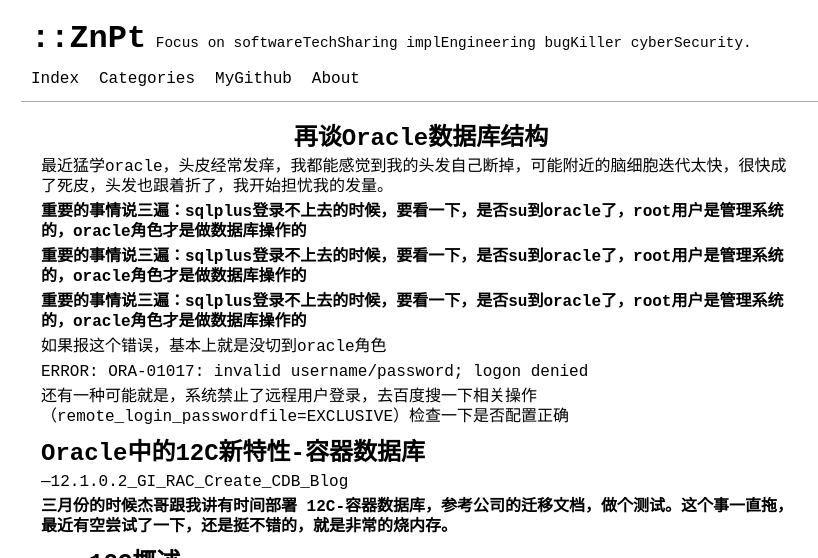
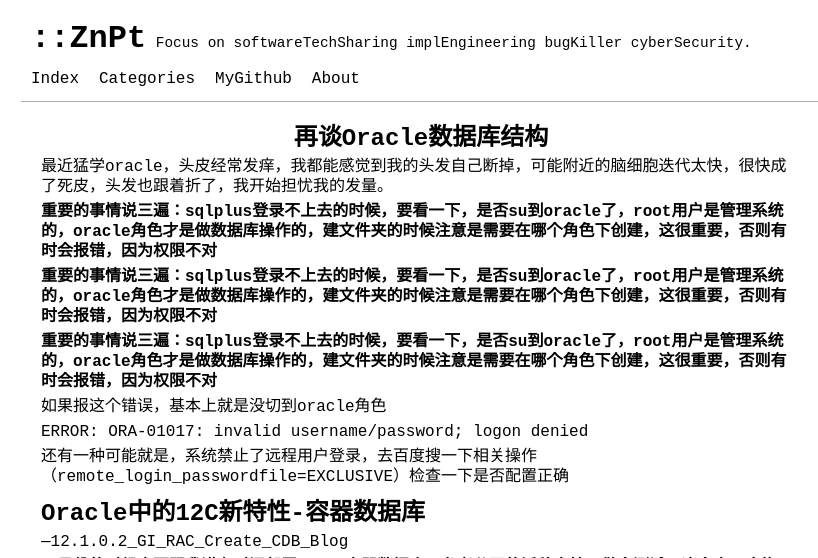
Before and after one commit to 2hux1nb0/2hux1nb0.github.io, a Jekyll site: the page built from _posts/2021-04-06-再谈Oracle数据库结构.md, in a window 1280 px wide and 900 px high, cut to the strip 0-558 px from the top of the window. Shown: the whole strip, without its empty margins (219-1037 px from the left). Built offline with Jekyll 4.4.1, drawn with Linux system fonts in a browser that asks for light colours.

Commit message:
Update 2021-04-06-再谈Oracle数据库结构.md

```diff
--- a/_posts/2021-04-06-再谈Oracle数据库结构.md
+++ b/_posts/2021-04-06-再谈Oracle数据库结构.md
@@ -9,11 +9,11 @@ tags: [Oracle]
 
 最近猛学oracle，头皮经常发痒，我都能感觉到我的头发自己断掉，可能附近的脑细胞迭代太快，很快成了死皮，头发也跟着折了，我开始担忧我的发量。
 
-**重要的事情说三遍：sqlplus登录不上去的时候，要看一下，是否su到oracle了，root用户是管理系统的，oracle角色才是做数据库操作的**
+**重要的事情说三遍：sqlplus登录不上去的时候，要看一下，是否su到oracle了，root用户是管理系统的，oracle角色才是做数据库操作的，建文件夹的时候注意是需要在哪个角色下创建，这很重要，否则有时会报错，因为权限不对**
 
-**重要的事情说三遍：sqlplus登录不上去的时候，要看一下，是否su到oracle了，root用户是管理系统的，oracle角色才是做数据库操作的**
+**重要的事情说三遍：sqlplus登录不上去的时候，要看一下，是否su到oracle了，root用户是管理系统的，oracle角色才是做数据库操作的，建文件夹的时候注意是需要在哪个角色下创建，这很重要，否则有时会报错，因为权限不对**
 
-**重要的事情说三遍：sqlplus登录不上去的时候，要看一下，是否su到oracle了，root用户是管理系统的，oracle角色才是做数据库操作的**
+**重要的事情说三遍：sqlplus登录不上去的时候，要看一下，是否su到oracle了，root用户是管理系统的，oracle角色才是做数据库操作的，建文件夹的时候注意是需要在哪个角色下创建，这很重要，否则有时会报错，因为权限不对**
 
 如果报这个错误，基本上就是没切到oracle角色
 
```
